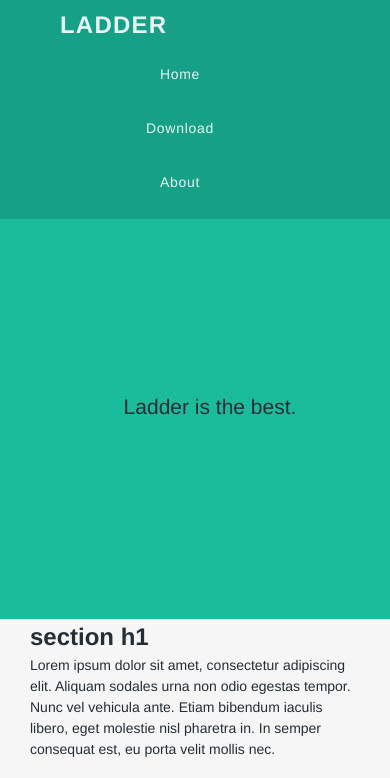
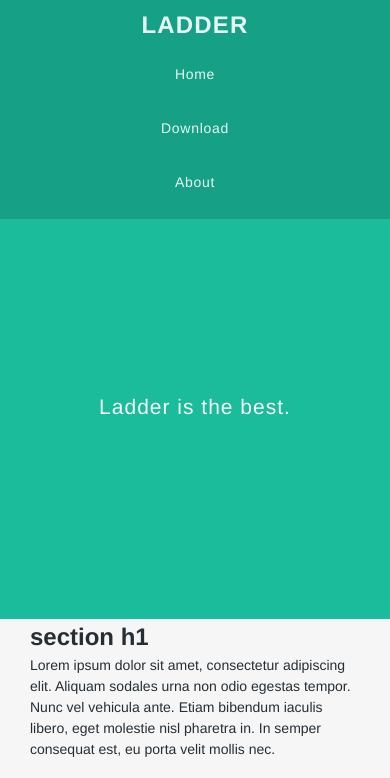
Before and after one commit to scottfahrig/ladder-marketing, a plain HTML site: page index.html in a window 390 px wide. Shown: the top 778 px of the page. Drawn offline with Linux system fonts and the light colour scheme.

Commit message:
Fixed header spacing issue, centered hero unit.

```diff
--- a/css/custom.css
+++ b/css/custom.css
@@ -7,7 +7,8 @@
 .span12 .hero h1 {
 	text-align: center;
 	font-size: 1.5em;
-	font-weight: 400;
-	color: #252e35;
+	font-weight: 100;
+	color: #f7f7f7;
 	padding-top: 165px;
+	letter-spacing: 1px;
 }
--- a/css/style.css
+++ b/css/style.css
@@ -132,7 +132,6 @@ header{
 
 header h1{
   margin: 7px 0 0 0;
-  padding-left: 30px;
 }
 
 .container{
@@ -151,7 +150,6 @@ header h1{
 
 nav{
   margin: 7px 0 7px 0;
-  padding-right: 30px
 }
 
 nav ul{
@@ -206,6 +204,10 @@ nav a:hover{
     padding: 0 5% 0 5%;
     max-width: 960px;
   }
+
+  header h1 {
+    text-align: center;
+  }
 }
 
 @media screen and (max-width: 480px){
```
